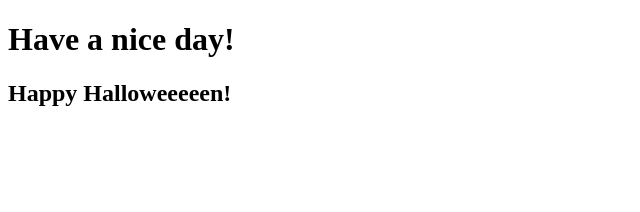
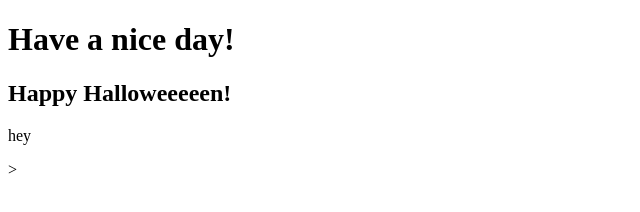
Before and after one commit to trudychuang/beginner, a plain HTML site: page index.html in a window 1280 px wide. Shown: the full height of the page, 0-640 px from the left. Drawn offline with Linux system fonts and the light colour scheme.

Commit message:
conflict test in remote file

```diff
--- a/index.html
+++ b/index.html
@@ -10,6 +10,6 @@
 <h1>Have a nice day!</h1>
 
 <h2>Happy Halloweeeeen!</h2>
-
+<p>hey</p>>
 </body>
 </html>
```
